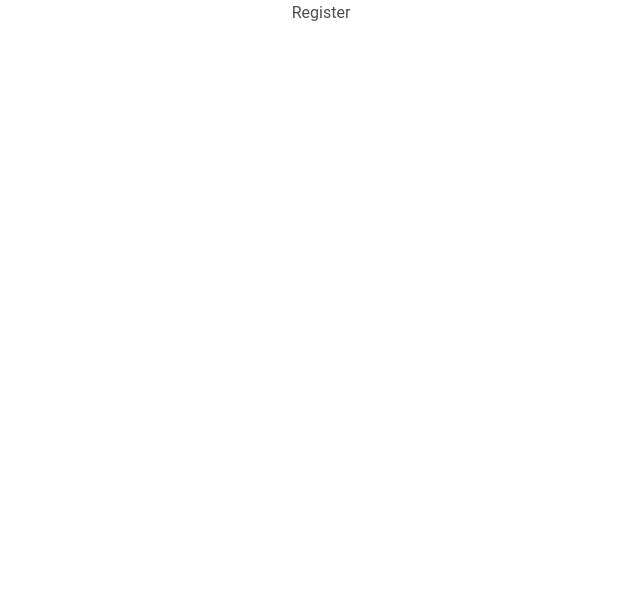
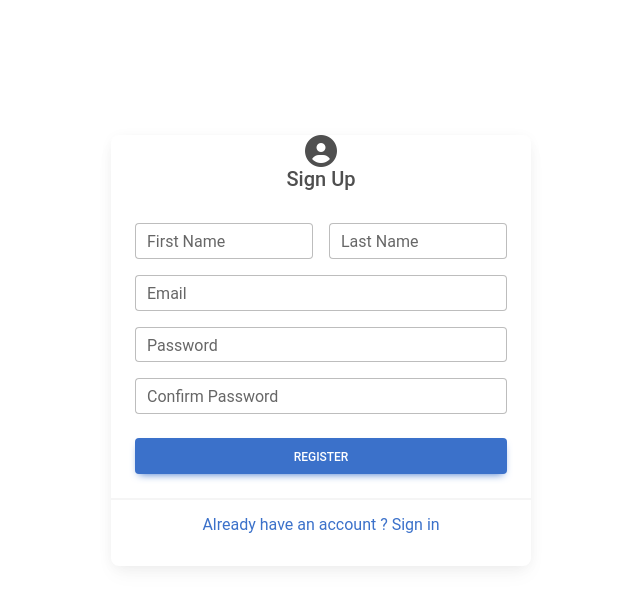
Before and after one commit to SUYASH15012001/trainingFront, a React (Create React App) app: page /register in a window 1280 px wide. Shown: the top 606 px of the page, without its empty margins (319-959 px from the left). Built offline with nearby package versions, Linux system fonts and the light colour scheme; the HTML template or start-up script is replaced by a standard one.

Commit message:
basic working signup

```diff
--- a/src/pages/Login.js
+++ b/src/pages/Login.js
@@ -5,9 +5,10 @@ import {
   MDBCardFooter,
   MDBIcon,
   MDBInput,
+  MDBSpinner,
   MDBValidation,
 } from "mdb-react-ui-kit";
-import React from "react";
+import React, { useEffect } from "react";
 import { useDispatch, useSelector } from "react-redux";
 import { Link, useNavigate } from "react-router-dom";
 import { toast } from "react-toastify";
@@ -18,9 +19,14 @@ function Login() {
     email: "",
     password: "",
   });
+  const { loading, error } = useSelector((state) => ({ ...state.auth }));
+
   const dispatch = useDispatch();
   const navigate = useNavigate();
   const { email, password } = formValues;
+  useEffect(() => {
+    error && toast.error(error);
+  }, [error]);
   const handleSubmit = () => {
     if (email && password) {
       dispatch(
@@ -75,7 +81,16 @@ function Login() {
             </div>
             <div className="col-md-12">
               <MDBBtn style={{ width: "100%" }} className="mt-2">
-                Login
+                {loading ? (
+                  <MDBSpinner
+                    size="sm"
+                    role="status"
+                    tag="span"
+                    className="m-1"
+                  />
+                ) : (
+                  "Login"
+                )}
               </MDBBtn>
             </div>
           </MDBValidation>
--- a/src/pages/Register.js
+++ b/src/pages/Register.js
@@ -1,7 +1,149 @@
-import React from "react";
+import {
+  MDBBtn,
+  MDBCard,
+  MDBCardBody,
+  MDBCardFooter,
+  MDBIcon,
+  MDBInput,
+  MDBSpinner,
+  MDBValidation,
+} from "mdb-react-ui-kit";
+import React, { useEffect } from "react";
+import { useDispatch, useSelector } from "react-redux";
+import { Link, useNavigate } from "react-router-dom";
+import { toast } from "react-toastify";
+import { register } from "../redux/feature/authSlice";
 
 function Register() {
-  return <div>Register</div>;
+  const [formValues, setFormValues] = React.useState({
+    email: "",
+    password: "",
+    firstName: "",
+    lastName: "",
+    confirmPassword: "",
+  });
+  const { loading, error } = useSelector((state) => ({ ...state.auth }));
+
+  const dispatch = useDispatch();
+  const navigate = useNavigate();
+  const { email, password, firstName, lastName, confirmPassword } = formValues;
+  useEffect(() => {
+    error && toast.error(error);
+  }, [error]);
+  const handleSubmit = () => {
+    if (password !== confirmPassword) {
+      return toast.error("Password mismatch");
+    }
+    if (email && password && firstName && lastName && confirmPassword) {
+      dispatch(
+        register({ formValues, navigate, toast })
+        // same as { formValues: formValues, navigate: navigate, toast: toast }
+      );
+    }
+  };
+  const onInputChange = (e) => {
+    setFormValues({
+      ...formValues,
+      [e.target.name]: e.target.value,
+    });
+    console.log(formValues);
+  };
+  return (
+    <div
+      style={{
+        margin: "auto",
+        padding: "15px",
+        maxWidth: 450,
+        marginTop: 120,
+        alignContent: "center",
+      }}>
+      <MDBCard alignment="center">
+        <MDBIcon fas icon="user-circle" className="fa-2x" />
+        <h5>Sign Up</h5>
+        <MDBCardBody alignment="center">
+          <MDBValidation onSubmit={handleSubmit} className="row g-3">
+            <div className="col-md-6">
+              <MDBInput
+                label="First Name"
+                value={firstName}
+                name="firstName"
+                onChange={onInputChange}
+                required
+                invalid
+                validation="Please Provide your first name"
+              />
+            </div>
+            <div className="col-md-6">
+              <MDBInput
+                label="Last Name"
+                value={lastName}
+                name="lastName"
+                onChange={onInputChange}
+                required
+                invalid
+                validation="Please Provide your last name"
+              />
+            </div>
+            <div className="col-md-12">
+              <MDBInput
+                label="Email"
+                type="email"
+                value={email}
+                name="email"
+                onChange={onInputChange}
+                required
+                invalid
+                validation="Please Provide your email"
+              />
+            </div>
+            <div className="col-md-12">
+              <MDBInput
+                label="Password"
+                type="password"
+                value={password}
+                name="password"
+                onChange={onInputChange}
+                required
+                invalid
+                validation="Please Provide your Password"
+              />
+            </div>
+            <div className="col-md-12">
+              <MDBInput
+                label="Confirm Password"
+                type="password"
+                value={confirmPassword}
+                name="confirmPassword"
+                onChange={onInputChange}
+                required
+                invalid
+                validation="Please confirm your Password"
+              />
+            </div>
+            <div className="col-md-12">
+              <MDBBtn style={{ width: "100%" }} className="mt-2">
+                {loading ? (
+                  <MDBSpinner
+                    size="sm"
+                    role="status"
+                    tag="span"
+                    className="m-1"
+                  />
+                ) : (
+                  "Register"
+                )}
+              </MDBBtn>
+            </div>
+          </MDBValidation>
+        </MDBCardBody>
+        <MDBCardFooter>
+          <Link to="/login">
+            <p>Already have an account ? Sign in</p>
+          </Link>
+        </MDBCardFooter>
+      </MDBCard>
+    </div>
+  );
 }
 
 export default Register;
--- a/src/redux/api.js
+++ b/src/redux/api.js
@@ -5,3 +5,7 @@ const API = axios.create({
 });
 
 export const signin = (formdata) => API.post("/user/signin", formdata);
+export const signup = (formdata) => API.post("/user/signup", formdata);
+
+// 841376988595-0p980esd8nkta66jg3v2flg528mn8ub9.apps.googleusercontent.com id
+// 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 secret
--- a/src/redux/feature/authSlice.js
+++ b/src/redux/feature/authSlice.js
@@ -3,7 +3,7 @@ import * as api from "../api";
 
 export const login = createAsyncThunk(
   "auth/login",
-  async ({ formValues, navigate, toast }) => {
+  async ({ formValues, navigate, toast }, { rejectWithValue }) => {
     try {
       const res = await api.signin(formValues);
       toast.success("Login Succefully");
@@ -11,6 +11,22 @@ export const login = createAsyncThunk(
       return res.data;
     } catch (err) {
       console.log(err);
+      return rejectWithValue(err.response.data);
+    }
+  }
+);
+
+export const register = createAsyncThunk(
+  "auth/register",
+  async ({ formValues, navigate, toast }, { rejectWithValue }) => {
+    try {
+      const res = await api.signup(formValues);
+      toast.success("Registered Succefully");
+      navigate("/");
+      return res.data;
+    } catch (err) {
+      console.log(err);
+      return rejectWithValue(err.response.data);
     }
   }
 );
@@ -20,7 +36,7 @@ const authSLice = createSlice({
   initialState: {
     user: null,
     error: "",
-    laoding: false,
+    loading: false,
   },
   extraReducers: {
     [login.pending]: (state, action) => {
@@ -34,7 +50,21 @@ const authSLice = createSlice({
     },
     [login.rejected]: (state, action) => {
       console.log(action.payload);
-      state.laoding = false;
+      state.loading = false;
+      state.error = action.payload.message;
+    },
+    [register.pending]: (state, action) => {
+      state.loading = true;
+    },
+    [register.fulfilled]: (state, action) => {
+      state.loading = false;
+      localStorage.setItem("profile", JSON.stringify({ ...action.payload }));
+      console.log(action.payload);
+      state.user = action.payload;
+    },
+    [register.rejected]: (state, action) => {
+      console.log(action.payload);
+      state.loading = false;
       state.error = action.payload.message;
     },
   },
```
